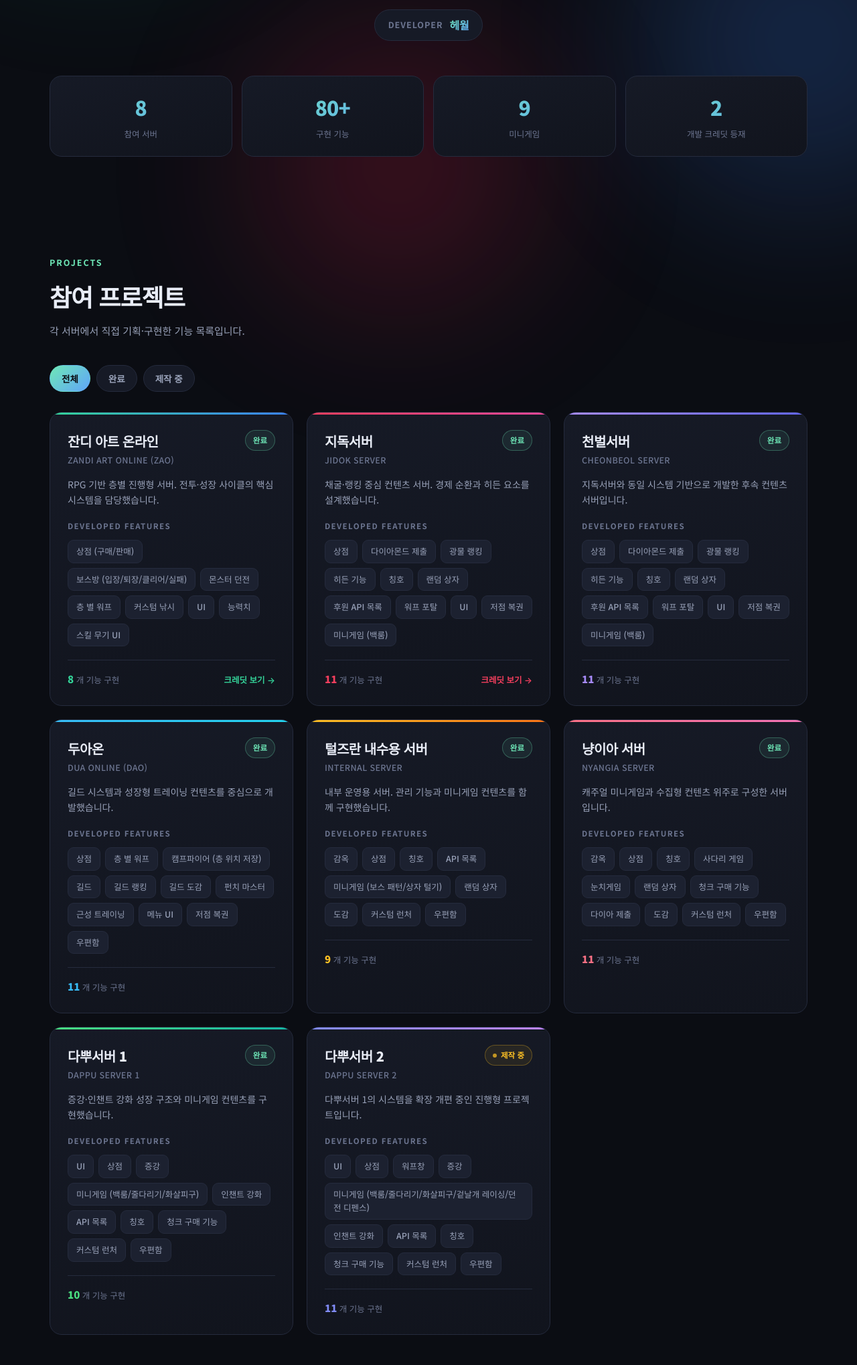
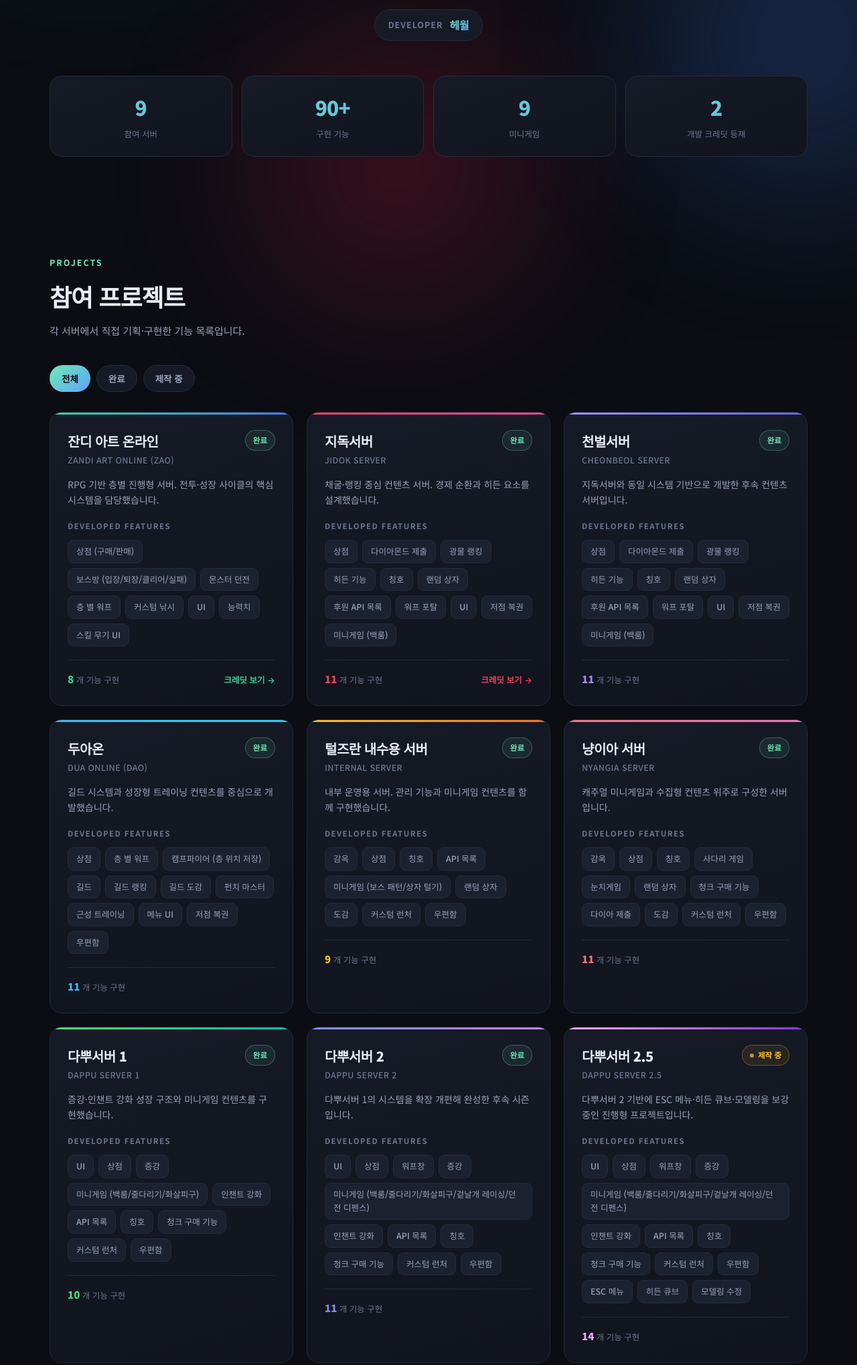
Before and after one commit to Hewols/portfolio, a plain HTML site: page index.html in a window 1280 px wide. Shown: the part 460-2498 px from the top of the page at 67% size. Drawn offline with Linux system fonts and the light colour scheme; a web font is replaced by a local one.

Commit message:
Add files via upload

```diff
--- a/index.html
+++ b/index.html
@@ -221,14 +221,14 @@ footer{border-top:1px solid var(--line);padding:38px 0;text-align:center;color:v
 
   <!-- 히어로 -->
   <div class="hero">
-    <div class="badge"><i></i> 총 8개 서버 콘텐츠 개발</div>
+    <div class="badge"><i></i> 총 9개 서버 콘텐츠 개발</div>
     <h1>마인크래프트<br>서버 콘텐츠 개발 포트폴리오</h1>
     <p>상점 · 랭킹 · 미니게임 · 길드 · UI까지, 여러 컨텐츠 서버의 플러그인 시스템을 설계하고 구현했습니다.</p>
     <div class="who"><span>DEVELOPER</span><b>헤월</b></div>
 
     <div class="stats">
-      <div class="stat"><b>8</b><span>참여 서버</span></div>
-      <div class="stat"><b>80+</b><span>구현 기능</span></div>
+      <div class="stat"><b>9</b><span>참여 서버</span></div>
+      <div class="stat"><b>90+</b><span>구현 기능</span></div>
       <div class="stat"><b>9</b><span>미니게임</span></div>
       <div class="stat"><b>2</b><span>개발 크레딧 등재</span></div>
     </div>
@@ -359,10 +359,16 @@ const projects = [
     feats:["UI","상점","증강","미니게임 (백룸/줄다리기/화살피구)","인챈트 강화","API 목록","칭호","청크 구매 기능","커스텀 런처","우편함"]
   },
   {
-    name:"다뿌서버 2", sub:"DAPPU SERVER 2", status:"wip",
-    desc:"다뿌서버 1의 시스템을 확장 개편 중인 진행형 프로젝트입니다.",
+    name:"다뿌서버 2", sub:"DAPPU SERVER 2", status:"done",
+    desc:"다뿌서버 1의 시스템을 확장 개편해 완성한 후속 시즌입니다.",
     c1:"#818cf8", c2:"#c084fc",
     feats:["UI","상점","워프창","증강","미니게임 (백룸/줄다리기/화살피구/겉날개 레이싱/던전 디펜스)","인챈트 강화","API 목록","칭호","청크 구매 기능","커스텀 런처","우편함"]
+  },
+  {
+    name:"다뿌서버 2.5", sub:"DAPPU SERVER 2.5", status:"wip",
+    desc:"다뿌서버 2 기반에 ESC 메뉴·히든 큐브·모델링을 보강 중인 진행형 프로젝트입니다.",
+    c1:"#f0abfc", c2:"#7c3aed",
+    feats:["UI","상점","워프창","증강","미니게임 (백룸/줄다리기/화살피구/겉날개 레이싱/던전 디펜스)","인챈트 강화","API 목록","칭호","청크 구매 기능","커스텀 런처","우편함","ESC 메뉴","히든 큐브","모델링 수정"]
   }
 ];
 
```
